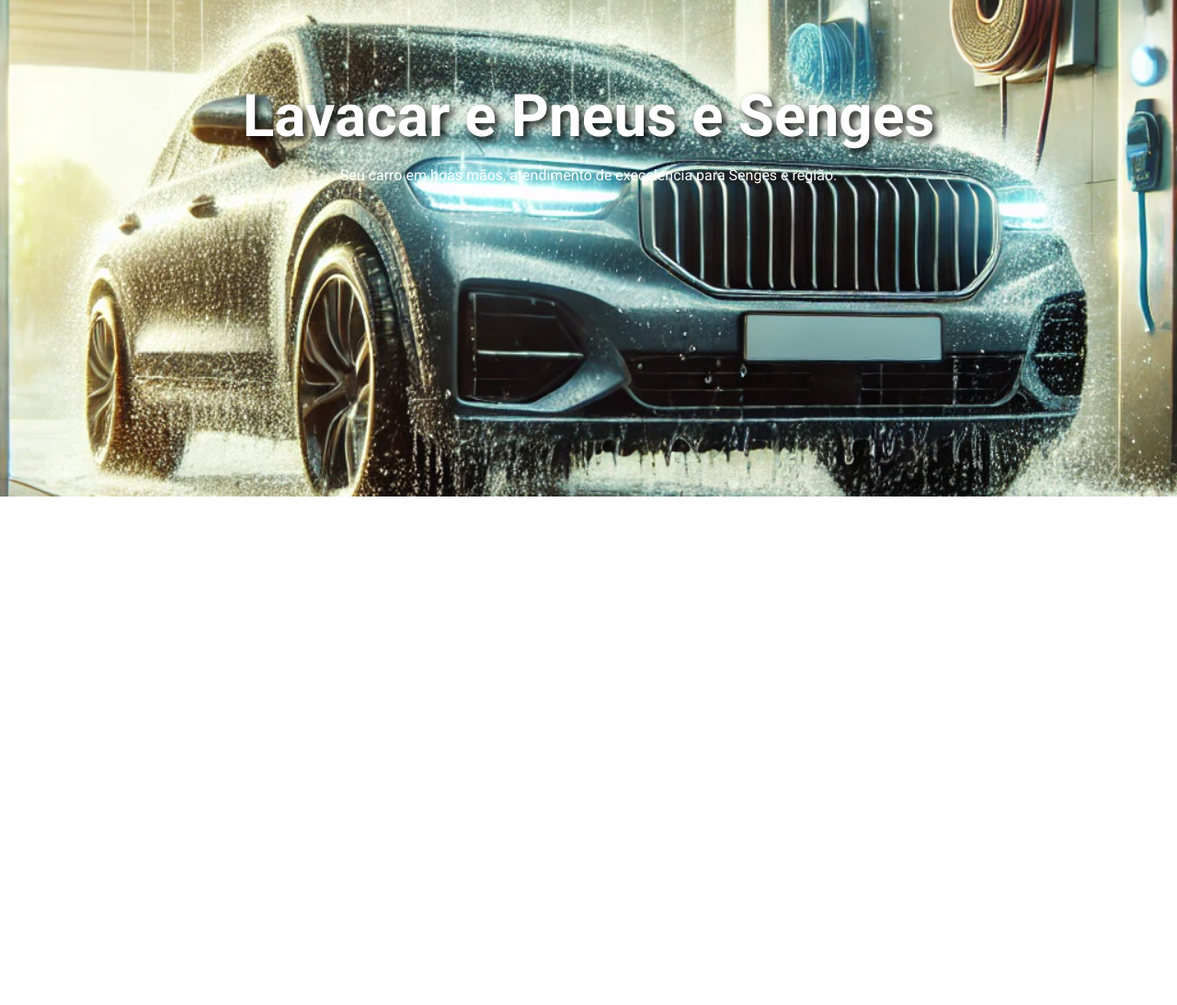
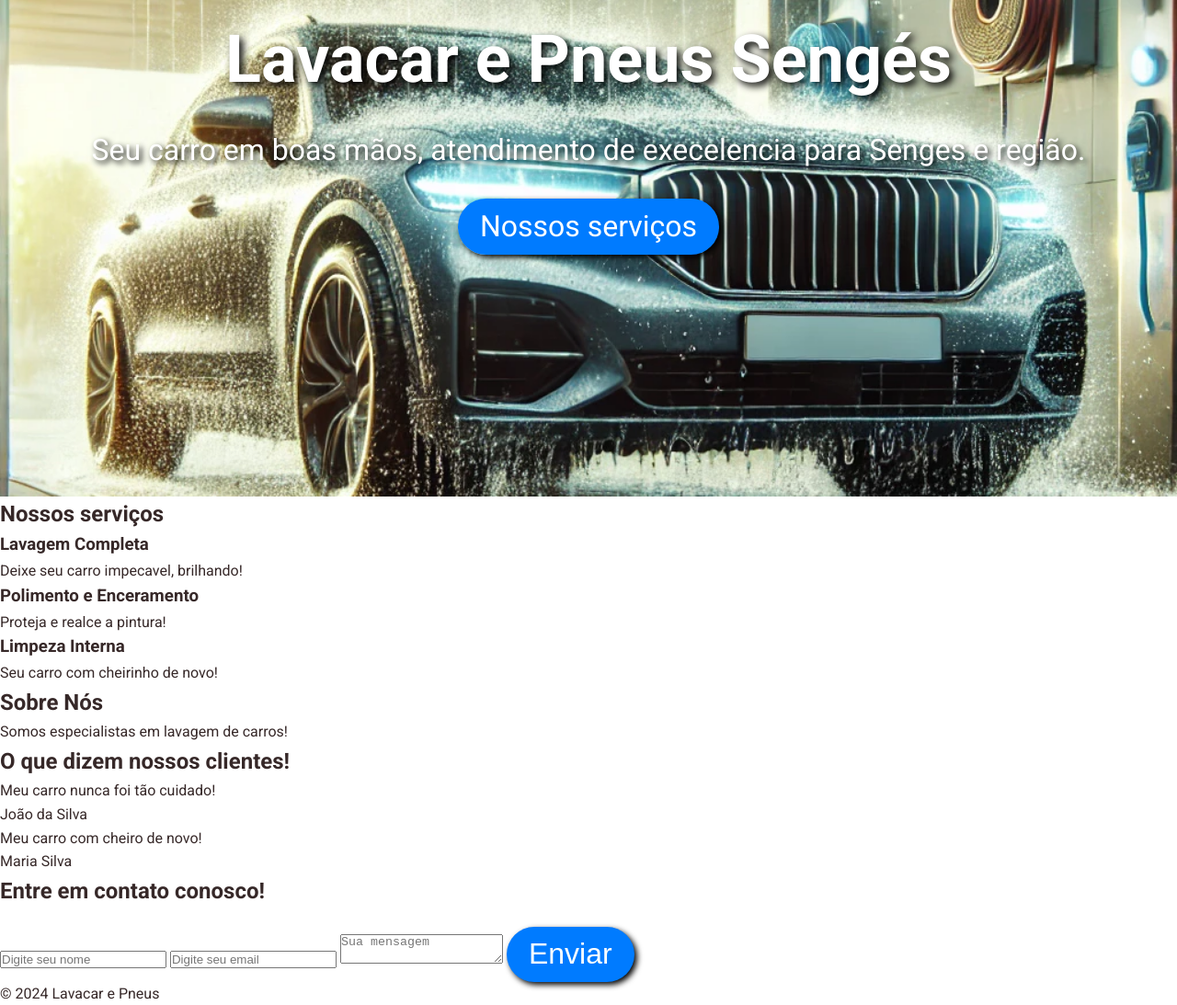
Before and after one commit to Ghin244/Projeto-de-um-lavacar, a plain HTML site: page index.html in a window 1280 px wide. Shown: the part 260-1353 px from the top of the page at 92% size. Before the commit the page ends 800 px from the top, so only its background shows below. Drawn offline with Linux system fonts and the light colour scheme.

Commit message:
Add files via upload

```diff
--- a/index.html
+++ b/index.html
@@ -1,5 +1,6 @@
 <!DOCTYPE html>
 <html lang="pt-BR">
+
 <head>
     <meta charset="UTF-8">
     <meta http-equiv="X-UA-Compatible" content="IE=edge">
@@ -12,31 +13,67 @@
     <link rel="stylesheet" href="style.css">
     <link rel="preconnect" href="https://fonts.googleapis.com">
     <link rel="preconnect" href="https://fonts.gstatic.com" crossorigin>
-<link href="https://fonts.googleapis.com/css2?family=Roboto:ital,wght@0,100;0,300;0,400;0,500;0,700;0,900;1,100;1,300;1,400;1,500;1,700;1,900&display=swap" rel="stylesheet">
+    <link
+        href="https://fonts.googleapis.com/css2?family=Roboto:ital,wght@0,100;0,300;0,400;0,500;0,700;0,900;1,100;1,300;1,400;1,500;1,700;1,900&display=swap"
+        rel="stylesheet">
 </head>
+
 <body>
 
 
     <header class="cabecalho-section">
         <div class="cabecalho-conteudo">
-<h1>Lavacar e Pneus e Senges</h1>
+            <h1>Lavacar e Pneus Sengés</h1>
             <p>
                 Seu carro em boas mãos, atendimento de execelencia para Senges e região.
 
             </p>
+            <a href="Serviço" class="btn-primary"> Nossos serviços</a>
+
         </div>
     </header>
-<section id="Serviço">
+    <section id="Serviço" class="secao-servico">
+        <h2>Nossos serviços</h2>
+
+        <div class="lista-serviços">
+            <div class="item-serviço">
+                <h3>Lavagem Completa</h3>
+                <p>Deixe seu carro impecavel, brilhando!</p>
+                <div class="item-serviço">
+                    <h3>Polimento e Enceramento</h3>
+                    <p>Proteja e realce a pintura!</p>
+                    <div class="item-serviço">
+                        <h3>Limpeza Interna</h3>
+                        <p>Seu carro com cheirinho de novo!</p>
+                    </div>
+                </div>
     </section>
-<section id="Sobre">
+    <section id="Sobre" class="secao-sobre">
+        <h2>Sobre Nós</h2>
+        <p>Somos especialistas em lavagem de carros!</p>
     </section>
-<section id="Sobre">
+    <section id="Testemunhos" class="secao-testemunhos">
+        <h2>O que dizem nossos clientes!</h2>
+        <div class="item-testemunhos">
+            <p>Meu carro nunca foi tão cuidado!</p>
+            <span>João da Silva</span>
+            <div class="item-testemunhos">
+                <p>Meu carro com cheiro de novo!</p>
+                <span>Maria Silva</span>
+            </div>
     </section>
-<section id="Testemunhos">
+    <section id="Contato" class="secao-contato">
+        <h2>Entre em contato conosco!</h2>
+        <form class="form-contato">
+            <input type="text" placeholder="Digite seu nome" required>
+            <input type="email" placeholder="Digite seu email" required>
+            <textarea placeholder="Sua mensagem" required></textarea>
+            <button type="submit" class="btn-primary">Enviar</button>
+        </form>
+
     </section>
-<section id="Contato">
-</section>
-<footer id="rodapé">
+    <footer id="rodapé" class="rodape">
+        <p>&copy; 2024 Lavacar e Pneus</p>
     </footer>
 
 
--- a/style.css
+++ b/style.css
@@ -1,4 +1,4 @@
-*{
+* {
     margin: 0;
 
     padding: 0;
@@ -7,17 +7,16 @@
 
 }
 
-    body{
+body {
     font-family: 'Roboto', sans-serif;
 
     line-height: 1.6;
 
-    color: rgb(9, 234, 250)
+    color: rgb(54, 40, 40)
+}
 
-    }
-    .cabecalho-section{
-        background: url('car-wash.webp')
-        no-repeat center/cover;
+.cabecalho-section {
+    background: url('car-wash.webp') no-repeat center/cover;
     height: 100vh;
 
     display: flex;
@@ -31,16 +30,71 @@
     color: #fff;
 
 }
-    header{
+
+header {
     text-align: center;
 
     padding: 100px 20px;
 
     color: #fff;
 }
-    header h1{
-            font-size: 4rem;
 
-            text-shadow: 4px 4px 8px
-            rgb(0, 0, 0.8)
+header h1 {
+    font-size: 4.5rem;
+
+    text-shadow: 4px 4px 8px rgb(0, 0, 0.8)
 }
+
+header p {
+    font-size: 2rem;
+    margin-top: 10px;
+    text-shadow: 3px 3px 6px rgb(0, 0, 0.8)
+}
+
+.btn-primary {
+    margin-top: 20px;
+    padding: 10px 20px;
+    font-size: 2rem;
+    background-color: rgba(0, 0, 255, 0.966);
+    color: #fff;
+    border: 2px solid rgb(0, 0, 0);
+    border-radius: 55px;
+    cursor: pointer;
+    box-shadow: 3px 3px 6px rgb(0, 0, 0);
+}
+
+header a:hover {
+    background-color: #040685;
+}
+
+header::before {
+    content: "";
+    position: absolute;
+    top: 0;
+    left: 0;
+    width: 100%;
+    background-color: rgba(0, 0, 0.4);
+    z-index: -1;
+}
+
+.cabeçalho-conteudo {
+    max-width: 600px;
+}
+
+.cabecalho-conteudo h1 {
+    font-size: 4.5rem;
+    margin-bottom: 1rem;
+}
+
+.cabecalho-conteudo p{
+    font-size: 2rem;
+    margin-bottom: 2rem;
+}
+.btn-primary{
+    padding: 0.7rem 1.5rem;
+    background-color: #007bff;
+    text-decoration: none;
+    color: #fff;
+    border: none;
+    border-radius: 50px;
+}
```
Lines whose indentation alone changed are shown as unchanged.
